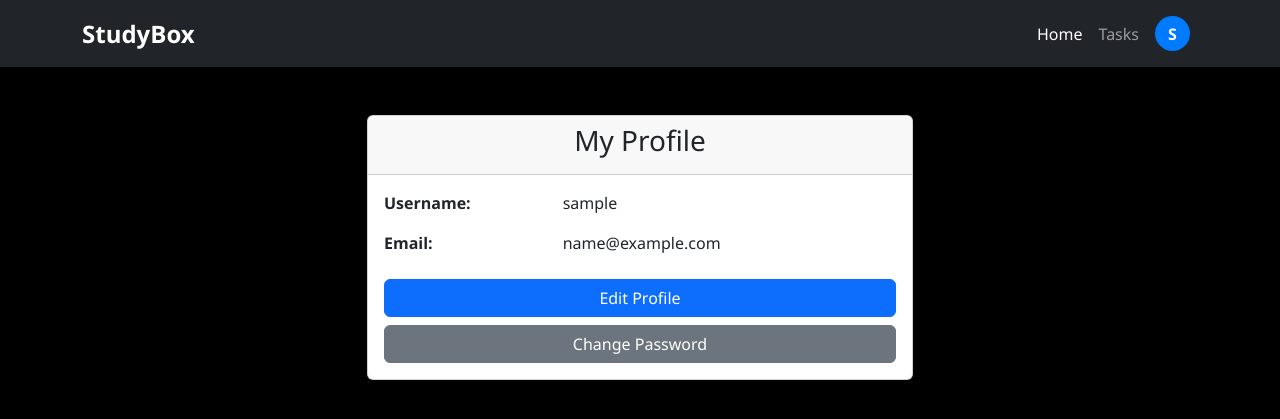
After one commit to nahinbin/studybox, a Flask app: page /profile in a window 1280 px wide. The commit adds this page. Shown: the top 419 px of the page. Run offline with Flask 3, Linux system fonts and the light colour scheme; the visitor is signed in with stand-in values (Sample User, id 1).

Commit message:
created profile management features and designs

```diff
--- a/app.py
+++ b/app.py
@@ -1,4 +1,4 @@
-from flask import Flask, render_template, redirect, url_for, flash
+from flask import Flask, render_template, redirect, url_for, flash, request
 from flask_sqlalchemy import SQLAlchemy
 from flask_login import LoginManager, UserMixin, login_user, login_required, logout_user, current_user
 from flask_wtf import FlaskForm
@@ -67,6 +67,23 @@ class Loginform(FlaskForm):
     password = PasswordField(validators=[InputRequired(), Length(min=8, max=20)], render_kw={"placeholder": "Password"})
     submit = SubmitField('Login')
 
+class profileupdateform(FlaskForm):
+    username = StringField(validators=[InputRequired(), Length(min=4, max=20)])
+    email = StringField(validators=[InputRequired(), Email()])
+    current_password = PasswordField(validators=[InputRequired(), Length(min=8, max=20)], render_kw={"placeholder": "Current Password"})
+    submit = SubmitField('Update')
+
+def validate_username(self, username):
+    existing_user_username = User.query.filter_by(username=username.data).first()
+    if existing_user_username and existing_user_username.id != current_user.id:
+        raise ValidationError("Username already exists")
+
+def validate_email(self, email):
+    existing_user_email = User.query.filter_by(email=email.data).first()
+    if existing_user_email and existing_user_email.id != current_user.id:
+        raise ValidationError("Email already exists")
+
+
 
 @app.route('/')
 @login_required
@@ -95,7 +112,7 @@ def register():
         new_user = User(username=form.username.data, email=form.email.data, password=hashed_password)
         db.session.add(new_user)
         db.session.commit()
-        return redirect(url_for('login'))
+        return redirect(url_for('index'))
     return render_template('register.html', form=form)
 
 @app.route('/logout', methods=['GET', 'POST'])
@@ -103,6 +120,47 @@ def register():
 def logout():
     logout_user()
     return redirect(url_for('login'))
+
+@app.route('/profile', methods=['GET', 'POST'])
+@login_required
+def profile():
+    form = profileupdateform()
+    if form.validate_on_submit():
+        if bcrypt.check_password_hash(current_user.password, form.current_password.data):
+            current_user.username = form.username.data
+            current_user.email = form.email.data
+            db.session.commit()
+            flash('Profile updated successfully')
+            return redirect(url_for('profile'))
+        else:
+            flash('Invalid current password')
+            return redirect(url_for('profile'))
+    elif request.method == 'GET':
+        form.username.data = current_user.username
+        form.email.data = current_user.email
+    return render_template('profile.html', form=form)
+
+@app.route('/profile/change-password', methods=['GET', 'POST'])
+@login_required
+def change_password():
+    if request.method == 'POST' and current_user.is_authenticated:
+        current_password = request.form['current_password']
+        new_password = request.form['new_password']
+        confirm_password = request.form['confirm_password']
+
+        if not bcrypt.check_password_hash(current_user.password, current_password):
+            flash('Invalid current password')
+            return redirect(url_for('profile'))
+        if new_password == confirm_password:
+            hashed_password = bcrypt.generate_password_hash(new_password).decode('utf-8')
+            current_user.password = hashed_password
+            db.session.commit()
+            flash('Password updated successfully')
+            return redirect(url_for('profile'))
+        else:
+            flash('Passwords do not match')
+            return redirect(url_for('profile'))
+    return redirect(url_for('profile'))
 
 @app.route('/task')
 @login_required
--- a/static/css/styles.css
+++ b/static/css/styles.css
@@ -72,3 +72,48 @@ html {
     transform: translateY(-5px);
     box-shadow: 0 8px 25px rgba(0,0,0,0.3);
 }
+
+
+
+.profile-icon {
+    width: 35px;
+    height: 35px;
+    border-radius: 50%;
+    background-color: #007bff;
+    color: white;
+    display: flex;
+    align-items: center;
+    justify-content: center;
+    font-weight: bold;
+    font-size: 16px;
+    text-decoration: none;
+}
+
+.profile-icon:hover {
+    background-color: #0056b3;
+    color: white;
+    text-decoration: none;
+}
+
+.dropdown-menu-end {
+    right: 0;
+    left: auto;
+}
+
+/* dropdown_on_screen */
+.navbar-nav .dropdown-menu {
+    position: absolute;
+    right: 0;
+    left: auto;
+    min-width: 200px;
+}
+
+/* mobile_responsive */
+@media (max-width: 768px) {
+    .navbar-nav .dropdown-menu {
+        position: static;
+        right: auto;
+        left: auto;
+        margin-top: 0.5rem;
+    }
+}
--- a/templates/base.html
+++ b/templates/base.html
@@ -25,9 +25,7 @@
                         <li class="nav-item">
                             <a class="nav-link" href="/task">Tasks</a>
                         </li>
-                        <li class="nav-item">
-                            <a class="nav-link" href="/logout">Logout</a>
-                        </li>
+
                     {% else %}
                         <li class="nav-item">
                             <a class="nav-link" href="/login">Login</a>
@@ -38,6 +36,22 @@
                     {% endif %}
                 </ul>
             </div>
+            {% if current_user.is_authenticated %}
+            <div class="navbar-nav ms-auto">
+                <div class="nav-item dropdown">
+                    <a class="nav-link" href="#" id="profileDropdown" role="button" data-bs-toggle="dropdown" aria-expanded="false">
+                        <div class="profile-icon">
+                            {{ current_user.username[0].upper() }}
+                        </div>
+                    </a>
+                    <ul class="dropdown-menu dropdown-menu-end" aria-labelledby="profileDropdown">
+                        <li><a class="dropdown-item" href="/profile">Edit Profile</a></li>
+                        <li><hr class="dropdown-divider"></li>
+                        <li><a class="dropdown-item" href="/logout">Logout</a></li>
+                    </ul>
+                </div>
+            </div>
+        {% endif %}
         </div>
     </nav>
 
--- /dev/null
+++ b/templates/profile.html
@@ -0,0 +1,109 @@
+{% extends "base.html" %}
+
+{% block title %}Profile - StudyBox{% endblock %}
+
+{% block content %}
+<div class="container mt-5">
+    <div class="row justify-content-center">
+        <div class="col-md-6">
+            <div class="card">
+                <div class="card-header">
+                    <h3 class="text-center">My Profile</h3>
+                </div>
+                <div class="card-body">
+                    <!--Display_info-->
+                    <div class="mb-4">
+                        <div class="row mb-3">
+                            <div class="col-4 fw-bold">Username:</div>
+                            <div class="col-8">{{ current_user.username }}</div>
+                        </div>
+                        <div class="row mb-3">
+                            <div class="col-4 fw-bold">Email:</div>
+                            <div class="col-8">{{ current_user.email }}</div>
+                        </div>
+                    </div>
+                    <!--change-->
+                    <div class="d-grid gap-2">
+                        <button type="button" class="btn btn-primary" onclick="showEditForm()">Edit Profile</button>
+                        <button type="button" class="btn btn-secondary" onclick="showPasswordForm()">Change Password</button>
+                    </div>
+
+                    <!--Edit_Form-->
+                    <div id="editForm" style="display: none;" class="mt-4">
+                        <form method="POST" action="/profile">
+                            {{ form.hidden_tag() }}
+
+                            <div class="mb-3">
+                                {{ form.username.label(class="form-label") }}
+                                {{ form.username(class="form-control") }}
+                            </div>
+
+                            <div class="mb-3">
+                                {{ form.email.label(class="form-label") }}
+                                {{ form.email(class="form-control") }}
+                            </div>
+
+                            <div class="mb-3">
+                                {{ form.current_password.label(class="form-label") }}
+                                {{ form.current_password(class="form-control") }}
+                                <small class="form-text text-muted">Enter your current password to confirm changes</small>
+                            </div>
+
+                            <div class="d-flex gap-2">
+                                {{ form.submit(class="btn btn-success") }}
+                                <button type="button" class="btn btn-secondary" onclick="hideEditForm()">Cancel</button>
+                            </div>
+                        </form>
+                    </div>
+                        <!--Change Password Form-->
+                        <div id="passwordForm" style="display: none;" class="mt-4">
+                            <hr>
+                            <h5>Change Password</h5>
+                            <form method="POST" action="/profile/change-password">
+                                <div class="mb-3">
+                                    <label class="form-label">Current Password</label>
+                                    <input type="password" name="current_password" class="form-control" required>
+                                </div>
+                                <div class="mb-3">
+                                    <label class="form-label">New Password</label>
+                                    <input type="password" name="new_password" class="form-control" required minlength="8">
+                                </div>
+                                <div class="mb-3">
+                                    <label class="form-label">Confirm New Password</label>
+                                    <input type="password" name="confirm_password" class="form-control" required minlength="8">
+                                </div>
+                                <div class="d-flex gap-2">
+                                    <button type="submit" class="btn btn-success">Update Password</button>
+                                    <button type="button" class="btn btn-secondary" onclick="hidePasswordForm()">Cancel</button>
+                                </div>
+                            </form>
+                        </div>
+                </div>
+            </div>
+        </div>
+    </div>
+</div>
+
+
+<script>
+function showEditForm() {
+    document.getElementById('editForm').style.display = 'block';
+    document.getElementById('passwordForm').style.display = 'none';
+}
+
+function hideEditForm() {
+    document.getElementById('editForm').style.display = 'none';
+}
+
+function showPasswordForm() {
+    document.getElementById('passwordForm').style.display = 'block';
+    document.getElementById('editForm').style.display = 'none';
+}
+
+function hidePasswordForm() {
+    document.getElementById('passwordForm').style.display = 'none';
+}
+</script>
+
+
+{% endblock %}
```
Also changed, not shown: README.md.
